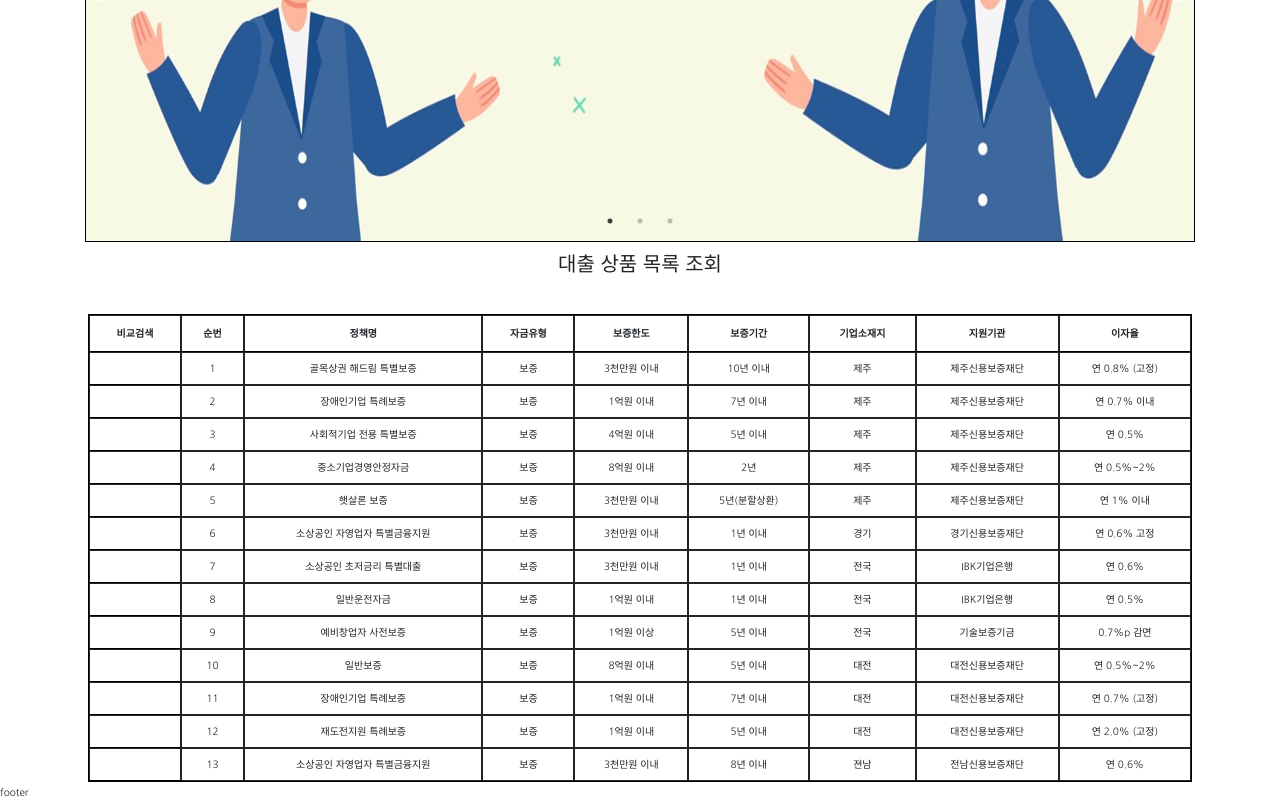
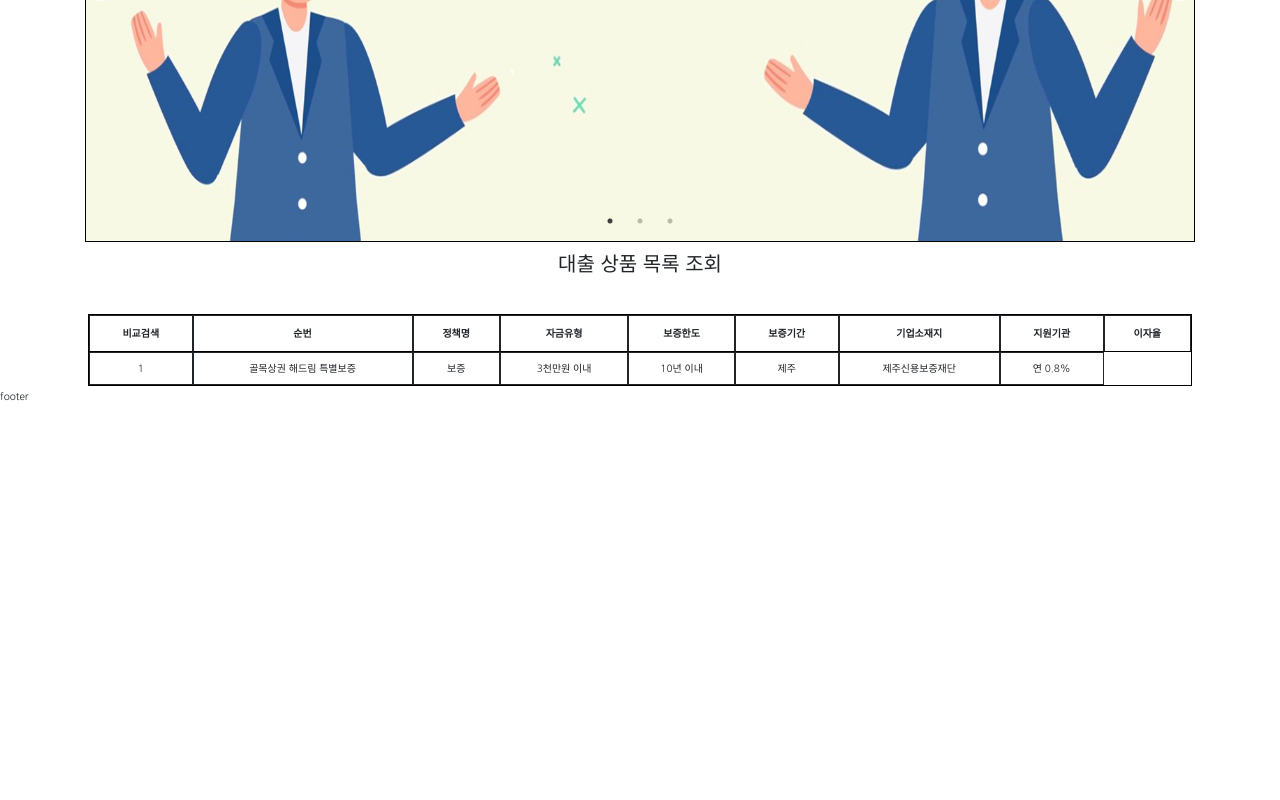
Before and after one commit to cohim/cosohim-hackathon, a React (Create React App) app: page /productsList in a window 1280 px wide. Shown: the part 320-1120 px from the top of the page. After the commit the page ends 800 px from the top, so only its background shows below. Built offline with nearby package versions, Linux system fonts and the light colour scheme.

Commit message:
test api

```diff
--- a/src/components/MainComponent/DropdownInput/index.js
+++ b/src/components/MainComponent/DropdownInput/index.js
@@ -1,6 +1,6 @@
 import React from 'react'
 import { Dropdown } from 'react-bootstrap'
-import mag from "../../../assets/images/mag.png"
+import mag from "../../../assets/images/search.png"
 import Button from 'react-bootstrap/Button'
 
 const DropdownInput = () => {
@@ -20,7 +20,7 @@ const DropdownInput = () => {
             </div>
             <div className= "search_mag">
                 <Button id = "magbtn" variant="link">
-                <img src={mag} className = 'mag' alt="mag_img"/>
+                    <img src={mag} className = 'mag' alt="mag_img" width="100%" height="100%"/>
                 </Button>
             </div>
         </div>
--- /dev/null
+++ b/src/components/ProductsComponent/ListItems.js
@@ -0,0 +1,25 @@
+import React from 'react'
+
+const ListItems = ({idx,
+    productName,
+    guarantee,
+    liog,
+    termgrt,
+    seat,
+    date,
+    interestRate}) => {
+    return (
+        <tr>
+            <td>{idx}</td>
+            <td>{productName}</td> {/* 정책명 */}
+            <td>{guarantee}</td>{/* 보증 */}
+            <td>{liog}</td>{/* 보증한도 */}
+            <td>{termgrt}</td>{/* 보증기간 */}
+            <td>{seat}</td>{/* 기업소재지 */}
+            <td>{date}</td>{/* 지원기간 */}
+            <td>{interestRate}</td>{/* 이자율 */}
+        </tr>
+    )
+}
+
+export default ListItems
--- a/src/components/ProductsComponent/index.js
+++ b/src/components/ProductsComponent/index.js
@@ -1,9 +1,33 @@
 import React from 'react'
+// import React, { useState, useEffect } from 'react'
+import ListItems from './ListItems'
+// import {productListApi} from '../../shared/Api'
+// import { Spinner } from 'react-bootstrap';
+
+// import productApi from "../../shared/db.json"
 
 const ProductsComponent = () => {
+    // const [list, setList] = useState([]);
+    // const [isLoading, setIsLoading] = useState(false);
+
+    // useEffect(() => {
+    //   async function fetchProductList() {
+    //     setIsLoading(true);
+    //     try {
+    //       const result = await productListApi.get("/");
+    //       setList(result.data);
+    //       console.log(result);
+    //     } catch (error) {
+    //       console.log(error);
+    //     }
+    //     setIsLoading(false);
+    //   }
+    //   fetchProductList();
+    // }, []);
     return (
         <div className="products_container">
             <h2>대출 상품 목록 조회</h2>
+        {/* {isLoading && <Spinner animation="border" variant="success" />} */}
             <table className="products_table">
                 <thead>
                     <tr>
@@ -19,153 +43,15 @@ const ProductsComponent = () => {
                     </tr>
                 </thead>
                 <tbody>
-                        <tr>
-                            <th></th>
-                            <td>1</td>
-                            <td>골목상권 해드림 특별보증</td>
-                            <td>보증</td>
-                            <td>3천만원 이내</td>
-                            <td>10년 이내</td>
-                            <td>제주</td>
-                            <td>제주신용보증재단</td>
-                            <td>연 0.8% (고정)</td>
-                        </tr>
-                        <tr>
-                            <th></th>
-                            <td>2</td>
-                            <td>장애인기업 특례보증</td>
-                            <td>보증</td>
-                            <td>1억원 이내</td>
-                            <td>7년 이내</td>
-                            <td>제주</td>
-                            <td>제주신용보증재단</td>
-                            <td>연 0.7% 이내</td>
-                        </tr>
-                        <tr>
-                            <th></th>
-                            <td>3</td>
-                            <td>사회적기업 전용 특별보증</td>
-                            <td>보증</td>
-                            <td>4억원 이내</td>
-                            <td>5년 이내</td>
-                            <td>제주</td>
-                            <td>제주신용보증재단</td>
-                            <td>연 0.5%</td>
-                        </tr>
-                        <tr>
-                            <th></th>
-                            <td>4</td>
-                            <td>중소기업경영안정자금</td>
-                            <td>보증</td>
-                            <td>8억원 이내</td>
-                            <td>2년</td>
-                            <td>제주</td>
-                            <td>제주신용보증재단</td>
-                            <td>연 0.5%~2%</td>
-                        </tr>
-                        <tr>
-                            <th></th>
-                            <td>5</td>
-                            <td>햇살론 보증</td>
-                            <td>보증</td>
-                            <td>3천만원 이내</td>
-                            <td>5년(분할상환)</td>
-                            <td>제주</td>
-                            <td>제주신용보증재단</td>
-                            <td>연 1% 이내</td>
-                        </tr>
-                        <tr>
-                            <th></th>
-                            <td>6</td>
-                            <td>소상공인 자영업자 특별금융지원</td>
-                            <td>보증</td>
-                            <td>3천만원 이내</td>
-                            <td>1년 이내</td>
-                            <td>경기</td>
-                            <td>경기신용보증재단</td>
-                            <td>연 0.6% 고정</td>
-                        </tr>
-                        <tr>
-                            <th></th>
-                            <td>7</td>
-                            <td>소상공인 초저금리 특별대출</td>
-                            <td>보증</td>
-                            <td>3천만원 이내</td>
-                            <td>1년 이내</td>
-                            <td>전국</td>
-                            <td>IBK기업은행</td>
-                            <td>연 0.6%</td>
-                        </tr>
-                        <tr>
-                            <th></th>
-                            <td>8</td>
-                            <td>일반운전자금</td>
-                            <td>보증</td>
-                            <td>1억원 이내</td>
-                            <td>1년 이내</td>
-                            <td>전국</td>
-                            <td>IBK기업은행</td>
-                            <td>연 0.5%</td>
-                        </tr>
-                        <tr>
-                            <th></th>
-                            <td>9</td>
-                            <td>예비창업자 사전보증</td>
-                            <td>보증</td>
-                            <td>1억원 이상</td>
-                            <td>5년 이내</td>
-                            <td>전국</td>
-                            <td>기술보증기금</td>
-                            <td>0.7%p 감면</td>
-                        </tr>
-
-                        <tr>
-                            <th></th>
-                            <td>10</td>
-                            <td>일반보증</td>
-                            <td>보증</td>
-                            <td>8억원 이내</td>
-                            <td>5년 이내</td>
-                            <td>대전</td>
-                            <td>대전신용보증재단</td>
-                            <td>연 0.5%~2%</td>
-                        </tr>
-                        <tr>
-                            <th></th>
-                            <td>11</td>
-                            <td>장애인기업 특례보증</td>
-                            <td>보증</td>
-                            <td>1억원 이내</td>
-                            <td>7년 이내</td>
-                            <td>대전</td>
-                            <td>대전신용보증재단</td>
-                            <td>연 0.7% (고정)</td>
-                        </tr>
-                        <tr>
-                            <th></th>
-                            <td>12</td>
-                            <td>재도전지원 특례보증</td>
-                            <td>보증</td>
-                            <td>1억원 이내</td>
-                            <td>5년 이내</td>
-                            <td>대전</td>
-                            <td>대전신용보증재단</td>
-                            <td>연 2.0% (고정)</td>
-                        </tr>
-                        <tr>
-                            <th></th>
-                            <td>13</td>
-                            <td>소상공인 자영업자 특별금융지원</td>
-                            <td>보증</td>
-                            <td>3천만원 이내</td>
-                            <td>8년 이내</td>
-                            <td>젼남</td>
-                            <td>전남신용보증재단</td>
-                            <td>연 0.6%</td>
-                        </tr>
-
-
-
+                        <ListItems
+                        idx="1"
+                        productName="골목상권 해드림 특별보증"
+                        guarantee="보증"
+                        liog="3천만원 이내"
+                        termgrt="10년 이내"
+                        seat="제주"
+                        date="제주신용보증재단"
+                        interestRate="연 0.8%" />
                 </tbody>
             </table>
         </div>
--- a/src/shared/Api.js
+++ b/src/shared/Api.js
@@ -5,8 +5,8 @@ axios.defaults.headers.common = {
     Pragma: "no-cache",
   };
 
-const BACKEND_URL = "http://192.168.0.9:8000/makeweb/";
+const BACKEND_URL = "http://192.168.0.9:8000/makeweb";
 
 export const productListApi = axios.create({
-    baseURL: `${BACKEND_URL}/ product`,
+    baseURL: `${BACKEND_URL}/product`,
   });
--- /dev/null
+++ b/src/shared/db.json
@@ -0,0 +1,104 @@
+ [
+    {
+        "idx": 1,
+        "productName": "골목상권 해드림 특별보증",
+        "guarantee": "보증",
+        "liog": "3 천만원 이내",
+        "termgrt": "10 년 이내",
+        "seat": "제주",
+        "date": "제주신용보증재단",
+        "interestRate": "연 0.8 % (고정)"
+    },
+    {
+        "idx": 2,
+        "productName": "장애인기업 특례보증",
+        "guarantee": "보증",
+        "liog": "1 억원 이내",
+        "termgrt": "7 년 이내",
+        "seat": "제주",
+        "date": "제주신용보증재단",
+        "interestRate": "연 0.7 % 이내"
+    },
+    {
+        "idx": 3,
+        "productName": "사회적기업 전용 특별보증",
+        "guarantee": "보증",
+        "liog": "4 억원 이내",
+        "termgrt": "5 년 이내",
+        "seat": "제주",
+        "date": "제주신용보증재단",
+        "interestRate": "연 0.5 %"
+    },
+    {
+        "idx": 4,
+        "productName": "중소기업경영안정자금",
+        "guarantee": "보증",
+        "liog": "8 억원 이내",
+        "termgrt": "2 년",
+        "seat": "제주",
+        "date": "제주신용보증재단",
+        "interestRate": "연 0.5 % ~2 %"
+    },
+    {
+        "idx": 5,
+        "productName": "햇살론 보증",
+        "guarantee": "보증",
+        "liog": "3 천만원 이내",
+        "termgrt": "5 년(분할상환)",
+        "seat": "제주",
+        "date": "제주신용보증재단",
+        "interestRate": "연 1 % 이내"
+    },
+    {
+        "idx": 6,
+        "productName": "소상공인 자영업자 특별금융지원",
+        "guarantee": "보증",
+        "liog": "3 천만원 이내",
+        "termgrt": "1 년 이내",
+        "seat": "경기",
+        "date": "경기신용보증재단",
+        "interestRate": "연 0.6 % 고정"
+    },
+
+    {
+        "idx": 7,
+        "productName": "소상공인 초저금리 특별대출",
+        "guarantee": "보증",
+        "liog": "3 천만원 이내",
+        "termgrt": "1 년 이내",
+        "seat": "전국",
+        "date": "IBK기업은행",
+        "interestRate": "연 0.6 %"
+    },
+    {
+        "idx": 8,
+        "productName": "일반운전자금",
+        "guarantee": "보증",
+        "liog": "1 억원 이내",
+        "termgrt": "1 년 이내",
+        "seat": "전국",
+        "date": "IBK기업은행",
+        "interestRate": "연 0.5 %"
+    },
+    {
+        "idx": 9,
+        "productName": "예비창업자 사전보증",
+        "guarantee": "보증",
+        "liog": "1 억원 이상",
+        "termgrt": "5 년 이내",
+        "seat": "전국",
+        "date": "기술보증기금",
+        "interestRate": "0.7 % p 감면"
+    },
+    {
+        "idx": 10,
+        "productName": "일반보증",
+        "guarantee": "보증",
+        "liog": "8 억원 이내",
+        "termgrt": "5 년 이내",
+        "seat": "대전",
+        "date": "대전신용보증재단",
+        "interestRate": "연 0.5 % ~2 %"
+    }
+
+]
--- a/src/style/dropbox.css
+++ b/src/style/dropbox.css
@@ -13,3 +13,7 @@
     width:50px;
     height:50px;
 }
+.search_mag{
+    width: 100px;
+    height: 100px;
+}
```
Lines whose indentation alone changed are shown as unchanged.
